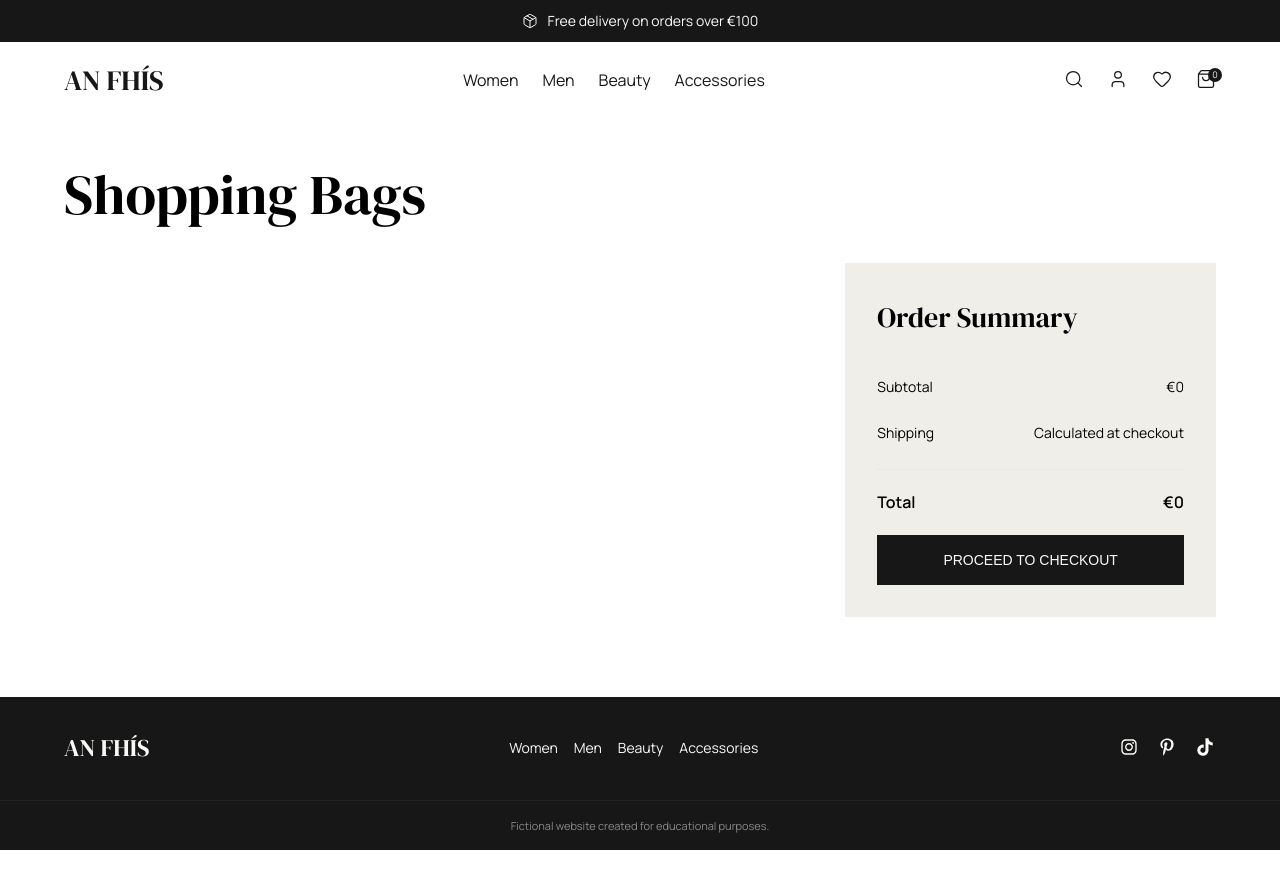
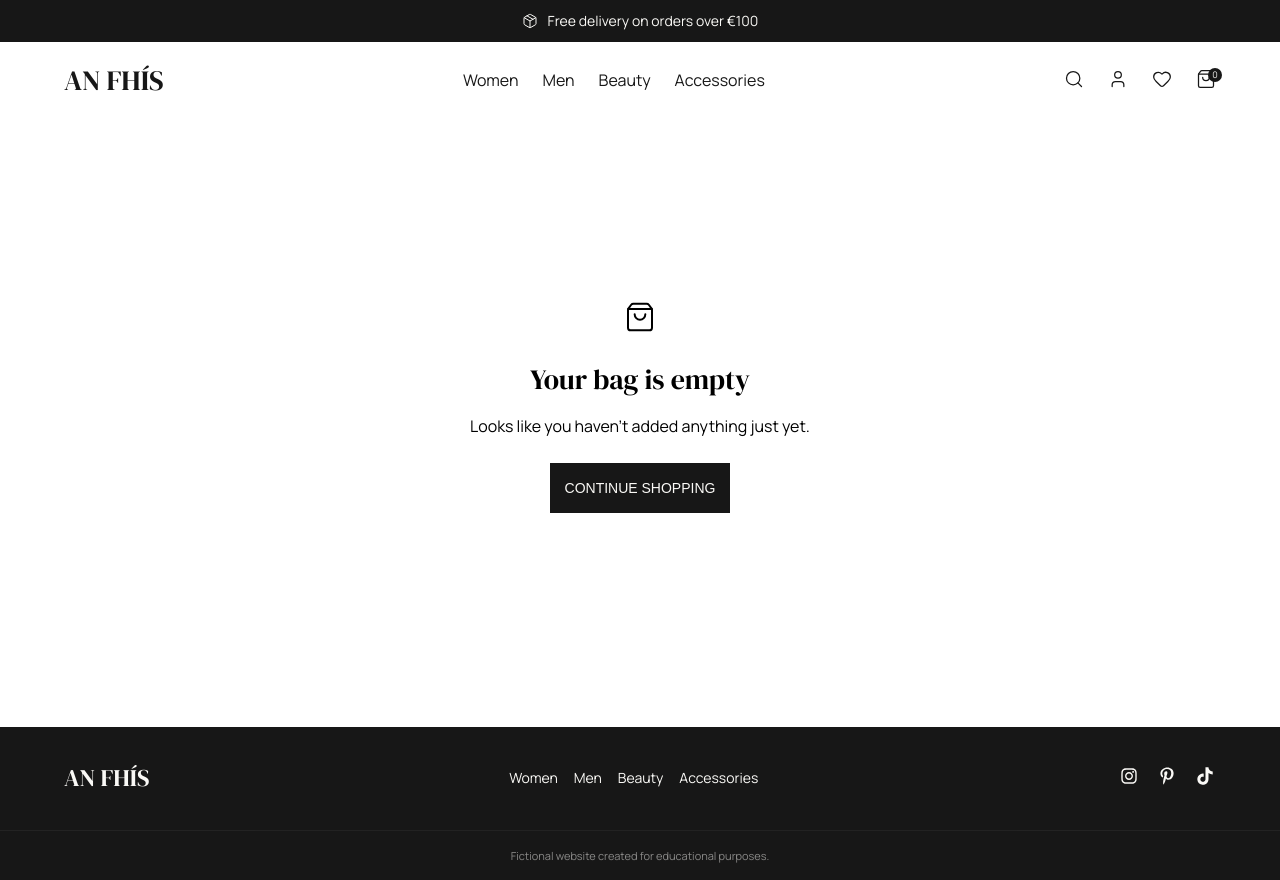
Before and after one commit to edwardshanahan97/react-ecommerce, a React (Vite) app: page /cart in a window 1280 px wide. Before the commit the page ends 850 px from the top, so only its background shows below. Built offline with nearby package versions, Linux system fonts and the light colour scheme.

Commit message:
Add Cart Empty component

```diff
--- a/src/pages/Cart/Cart.jsx
+++ b/src/pages/Cart/Cart.jsx
@@ -3,6 +3,7 @@ import { useCart } from "../../context/CartContext";
 import "./Cart.css";
 import CartProducts from "./CartProducts/CartProducts";
 import CartSummary from "./CartSummary/CartSummary";
+import CartEmpty from "./CartEmpty/CartEmpty";
 
 const Cart = () => {
   const { cart } = useCart();
@@ -12,11 +13,17 @@ const Cart = () => {
   return (
     <div className="cart">
       <Container>
-        <h1>Shopping Bags</h1>
+        {cart.length === 0 ? (
+          <CartEmpty />
+        ) : (
+          <>
+            <h1>Shopping Bags</h1>
 
-        <CartProducts cart={cart} />
+            <CartProducts cart={cart} />
 
-        <CartSummary />
+            <CartSummary />
+          </>
+        )}
       </Container>
     </div>
   );
--- /dev/null
+++ b/src/pages/Cart/CartEmpty/CartEmpty.css
@@ -0,0 +1,47 @@
+.cart-empty {
+  text-align: center;
+  grid-column: 1 / -1;
+  display: flex;
+  flex-direction: column;
+  align-items: center;
+  justify-content: center;
+  min-height: 40rem;
+  padding: 4rem 2rem;
+}
+
+.cart-empty svg {
+  margin-bottom: 2.4rem;
+}
+
+.cart-empty h2 {
+  font-size: 2.4rem;
+  margin-bottom: 1.2rem;
+}
+
+.cart-empty p {
+  color: var(--color-text-muted);
+  font-size: 1.4rem;
+  line-height: 1.6;
+  max-width: 36rem;
+  margin-bottom: 2.4rem;
+}
+
+.cart-empty .button--full {
+  width: auto;
+  min-width: 18rem;
+}
+
+@media (min-width: 768px) {
+  .cart-empty {
+    min-height: 48rem;
+    padding: 6.4rem 2rem;
+  }
+
+  .cart-empty h2 {
+    font-size: 2.8rem;
+  }
+
+  .cart-empty p {
+    font-size: 1.6rem;
+  }
+}
--- /dev/null
+++ b/src/pages/Cart/CartEmpty/CartEmpty.jsx
@@ -0,0 +1,19 @@
+import "./CartEmpty.css";
+import { ShoppingBag } from "lucide-react";
+import Button from "../../../components/Button/Button";
+
+const CartEmpty = () => {
+  return (
+    <div className="cart-empty">
+      <ShoppingBag size={32} strokeWidth={1.5} />
+
+      <h2>Your bag is empty</h2>
+
+      <p>Looks like you haven't added anything just yet.</p>
+
+      <Button className="button--full" text="Continue Shopping" />
+    </div>
+  );
+};
+
+export default CartEmpty;
--- a/src/pages/Cart/CartProducts/CartProducts.css
+++ b/src/pages/Cart/CartProducts/CartProducts.css
@@ -5,19 +5,16 @@
 }
 
 .cart-products__item {
+  border-bottom: 1px solid var(--color-border);
   display: grid;
   grid-template-columns: 8rem 1fr auto;
   gap: 1.6rem;
-
   padding: 2.4rem 0;
-
-  border-bottom: 1px solid var(--color-border);
 }
 
 .cart-products__item img {
   width: 8rem;
   height: 10rem;
-
   object-fit: cover;
 }
 
@@ -47,22 +44,18 @@
 }
 
 .cart-products__remove {
+  color: var(--color-text-dark);
+  background-color: transparent;
   display: flex;
   align-items: center;
   justify-content: center;
-
-  color: var(--color-text-dark);
-  background-color: transparent;
-
   border: none;
-
   cursor: pointer;
 }
 
 .cart-products__remove svg {
   width: 2rem;
   height: 2rem;
-
   stroke-width: 1.5;
 }
 
@@ -75,7 +68,6 @@
   .cart-products__item {
     grid-template-columns: 12rem 1fr auto;
     gap: 2.4rem;
-
     padding: 3.2rem 0;
   }
 
@@ -112,19 +104,16 @@
 }
 
 .cart-products__item {
+  border-bottom: 1px solid var(--color-border);
   display: grid;
   grid-template-columns: 8rem 1fr auto;
   gap: 1.6rem;
-
   padding: 2.4rem 0;
-
-  border-bottom: 1px solid var(--color-border);
 }
 
 .cart-products__item img {
   width: 8rem;
   height: 10rem;
-
   object-fit: cover;
 }
 
@@ -154,22 +143,18 @@
 }
 
 .cart-products__remove {
+  color: var(--color-text-dark);
+  background-color: transparent;
+  border: none;
   display: flex;
   align-items: center;
   justify-content: center;
-
-  color: var(--color-text-dark);
-  background-color: transparent;
-
-  border: none;
-
   cursor: pointer;
 }
 
 .cart-products__remove svg {
   width: 2rem;
   height: 2rem;
-
   stroke-width: 1.5;
 }
 
@@ -182,7 +167,6 @@
   .cart-products__item {
     grid-template-columns: 12rem 1fr auto;
     gap: 2.4rem;
-
     padding: 3.2rem 0;
   }
 
--- a/src/pages/Cart/CartSummary/CartSummary.css
+++ b/src/pages/Cart/CartSummary/CartSummary.css
@@ -1,23 +1,19 @@
 .cart-summary {
   background-color: var(--color-surface);
-
   padding: 2.4rem;
 }
 
 .cart-summary h2 {
   font-size: 2.4rem;
-
   margin-bottom: 2.4rem;
 }
 
 .cart-summary__row {
+  font-size: 1.4rem;
   display: flex;
   align-items: center;
   justify-content: space-between;
   gap: 2.4rem;
-
-  font-size: 1.4rem;
-
   padding: 1.2rem 0;
 }
 
@@ -26,15 +22,12 @@
 }
 
 .cart-summary__total {
+  font-size: 1.6rem;
+  font-weight: 600;
+  border-top: 1px solid var(--color-border);
   display: flex;
   align-items: center;
   justify-content: space-between;
-
-  font-size: 1.6rem;
-  font-weight: 600;
-
-  border-top: 1px solid var(--color-border);
-
   margin-top: 1.2rem;
   padding: 2rem 0;
 }
```
